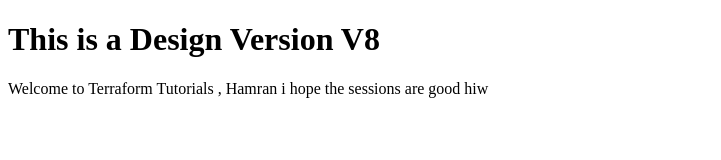
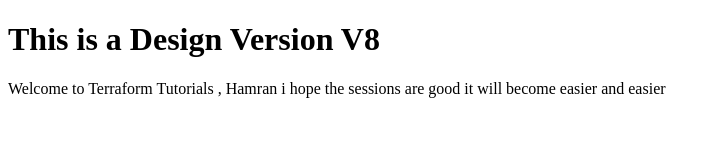
Before and after one commit to Manviklittlemonster/HarmanGit, a plain HTML site: page index.html in a window 1280 px wide. Shown: the whole page, without its empty margins (0-721 px from the left). Drawn offline with Linux system fonts and the light colour scheme.

Commit message:
My commit after connectiing to git hub

```diff
--- a/index.html
+++ b/index.html
@@ -11,7 +11,7 @@
 
 <body>
     <h1>This is a Design Version V8</h1>
-    <p>Welcome to Terraform Tutorials , Hamran i hope the sessions are good hiw</p>
+    <p>Welcome to Terraform Tutorials , Hamran i hope the sessions are good it will become easier and easier</p>
 </body>
 
 </html>
```
